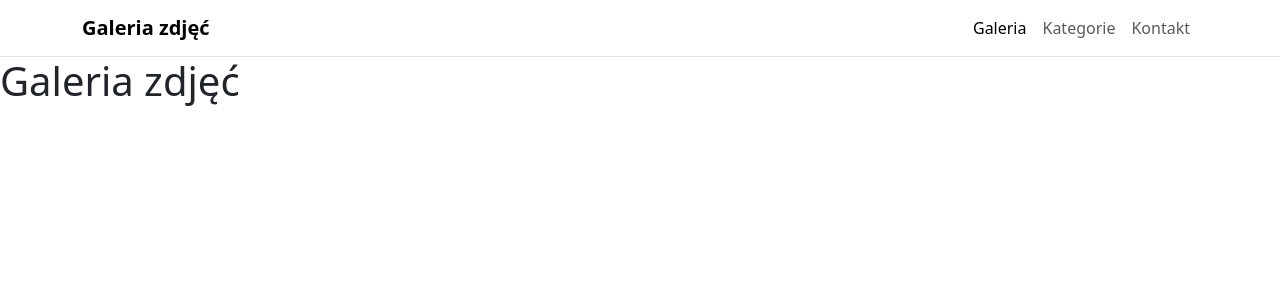
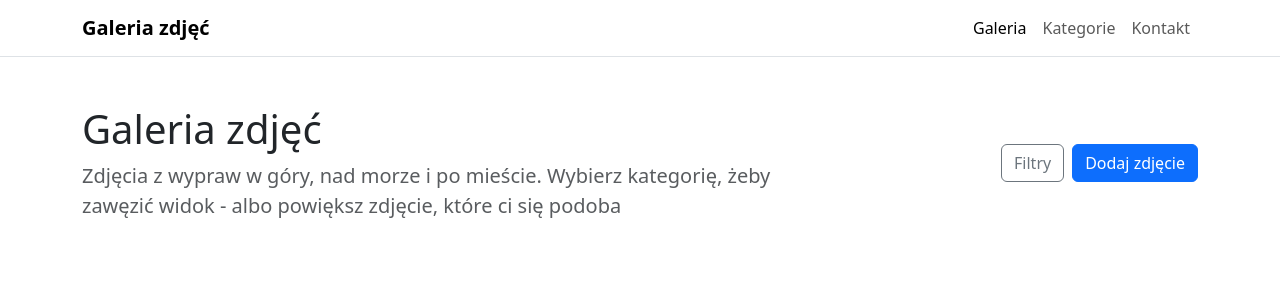
Before and after one commit to michalcholewczynski/programowanie-aplikacji-webowych, a React (Vite) app in the folder zadania/mb5/: page / in a window 1280 px wide. Shown: the top 300 px of the page. Built offline with nearby package versions, Linux system fonts and the light colour scheme.

Commit message:
MB5: nagłówek strony, przyciski filtrowania i dodawania zdjęć

```diff
--- a/zadania/mb5/src/App.jsx
+++ b/zadania/mb5/src/App.jsx
@@ -3,10 +3,32 @@
 function App() {
   return (
     <>
-      <Navbar/>
-      <div classsName="container mt-4">
-        <h1>Galeria zdjęć</h1>
-      </div>
+      <Navbar />
+
+      <header className="container py-4 py-lg-5">
+        <div className="row align-items-center g-3">
+          <div className="col-12 col-lg-8">
+            <h1 className="mb-2">Galeria zdjęć</h1>
+            <p className="lead text-body-secondary mb-0">
+              Zdjęcia z wypraw w góry, nad morze i po mieście.
+              Wybierz kategorię, żeby zawęzić widok - albo powiększ zdjęcie, które ci się podoba
+            </p>
+          </div>
+
+          <div className="col-12 col-lg-4">
+            <div className="d-flex flex-wrap gap-2 justify-content-lg-end">
+              <button type="button" className="btn btn-outline-secondary"
+                data-bs-toggle="offcanvas" data-bs-target="#panelFiltrow">
+                Filtry
+              </button>
+              <button type="button" className="btn btn-primary"
+                data-bs-toggle="modal" data-bs-target="">
+                  Dodaj zdjęcie
+              </button>
+            </div>
+          </div>
+        </div>
+      </header>
     </>
   )
 }
```
